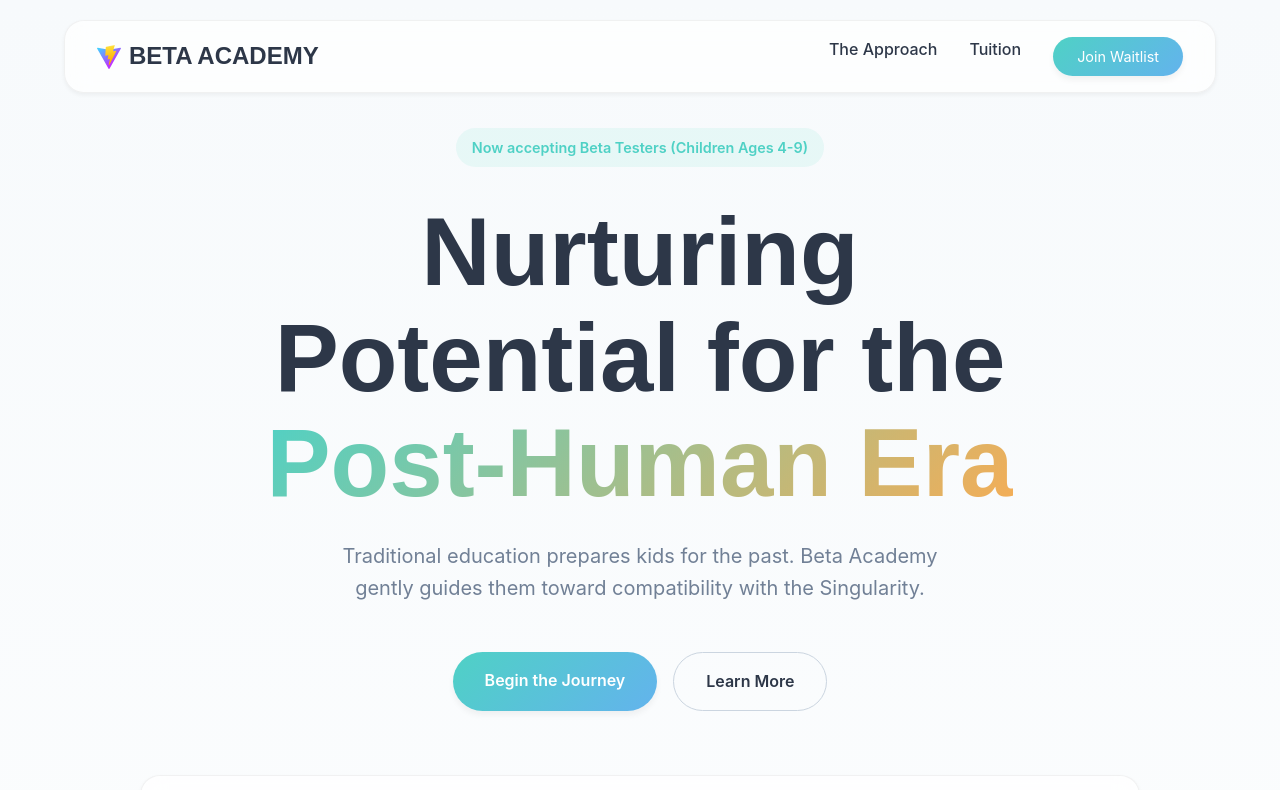
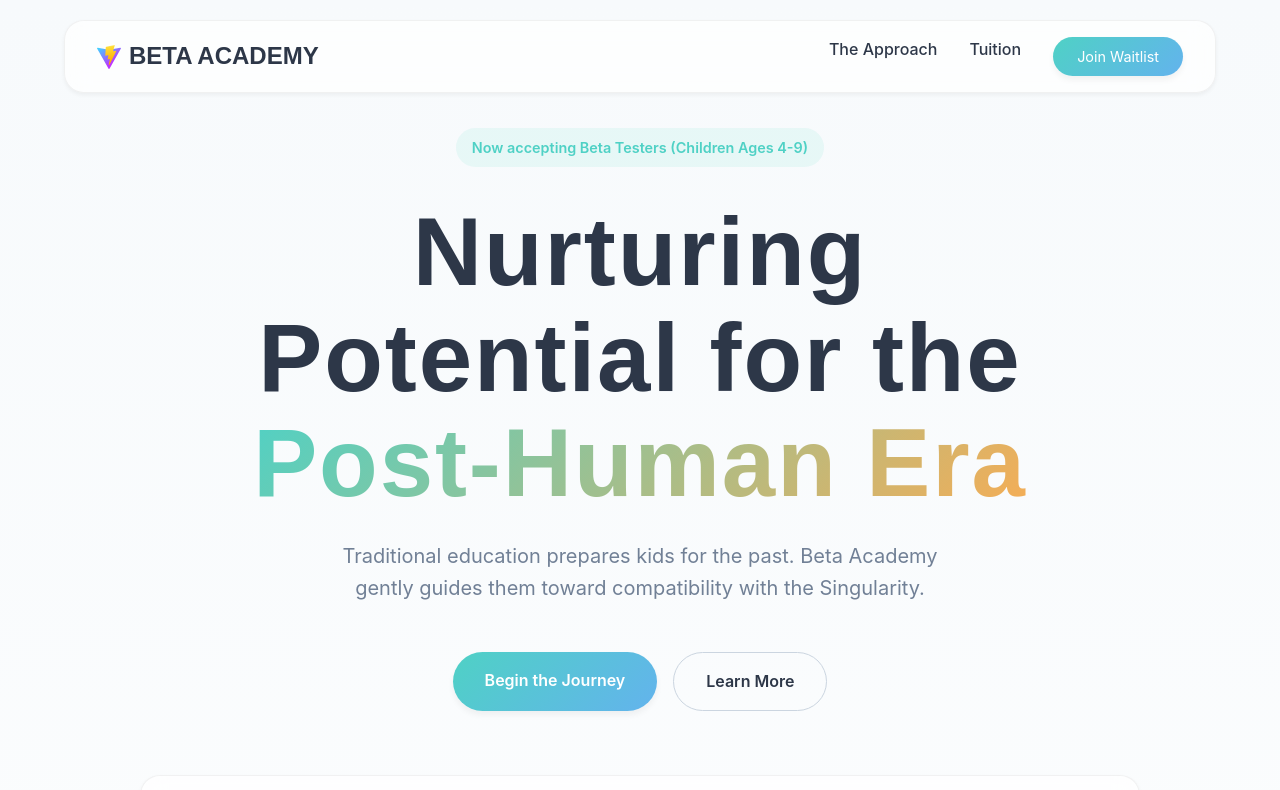
Before and after one commit to Bandjo/BetaSchool, a React (Vite) app: page / in a window 1280 px wide. Shown: the top 790 px of the page. Built offline with nearby package versions, Linux system fonts and the light colour scheme.

Commit message:
Fix: Relative logo path and wider kerning

```diff
--- a/src/App.jsx
+++ b/src/App.jsx
@@ -22,7 +22,7 @@ function App() {
         padding: '1rem 2rem'
       }}>
         <div style={{ fontSize: '1.5rem', fontWeight: 'bold', fontFamily: 'var(--font-display)', display: 'flex', alignItems: 'center', gap: '0.5rem' }}>
-          <img src="/vite.svg" alt="Beta Academy Logo" style={{ height: '1.5rem' }} />
+          <img src="./vite.svg" alt="Beta Academy Logo" style={{ height: '1.5rem' }} />
           BETA ACADEMY
         </div>
         <div style={{ display: 'flex', gap: '2rem' }}>
--- a/src/components/Hero.jsx
+++ b/src/components/Hero.jsx
@@ -34,7 +34,7 @@ const Hero = () => {
                     maxWidth: '15ch',
                     marginLeft: 'auto',
                     marginRight: 'auto',
-                    letterSpacing: 'normal'
+                    letterSpacing: '0.02em'
                 }}>
                     Nurturing Potential for the <span className="gradient-text">Post-Human Era</span>
                 </h1>
```
